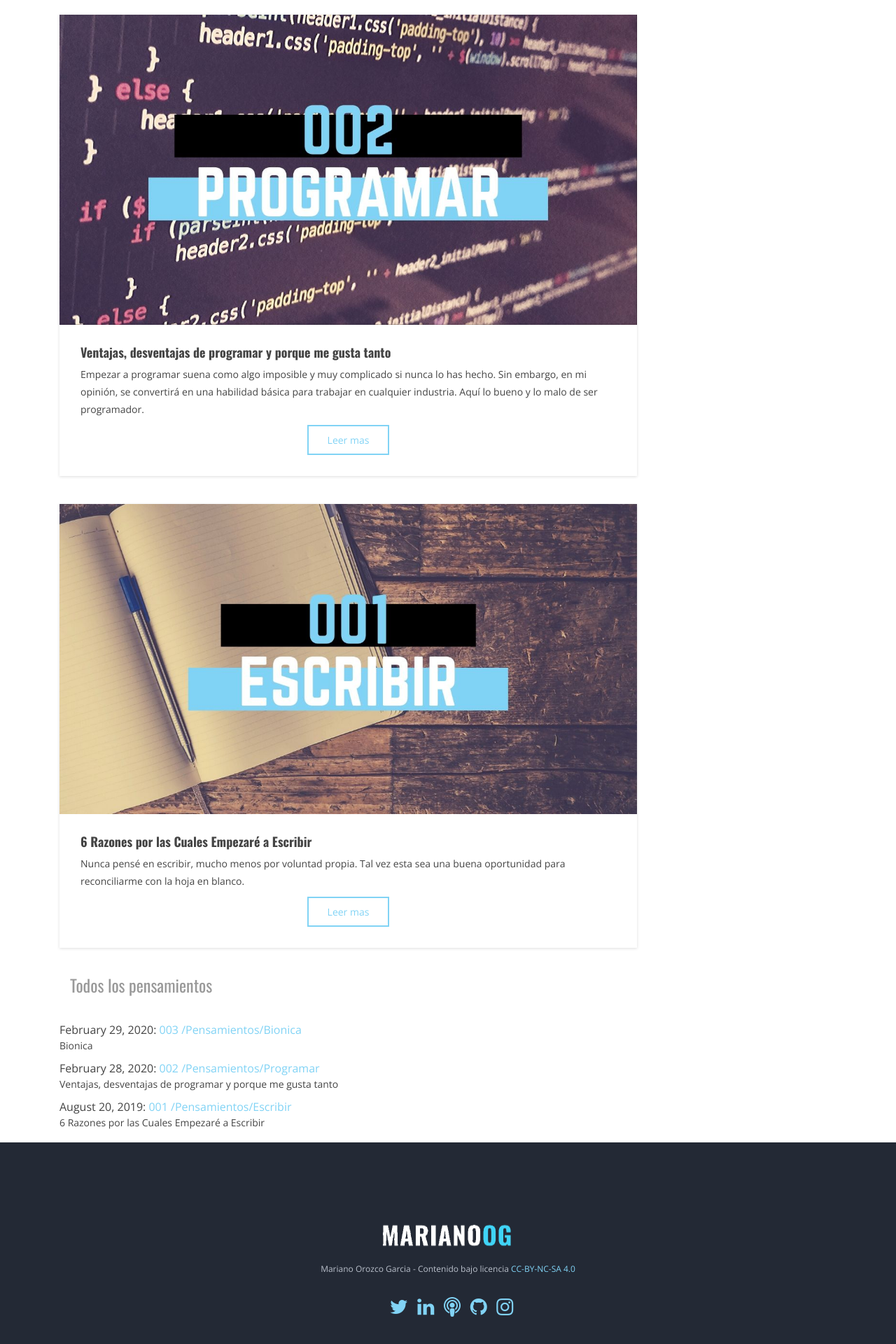
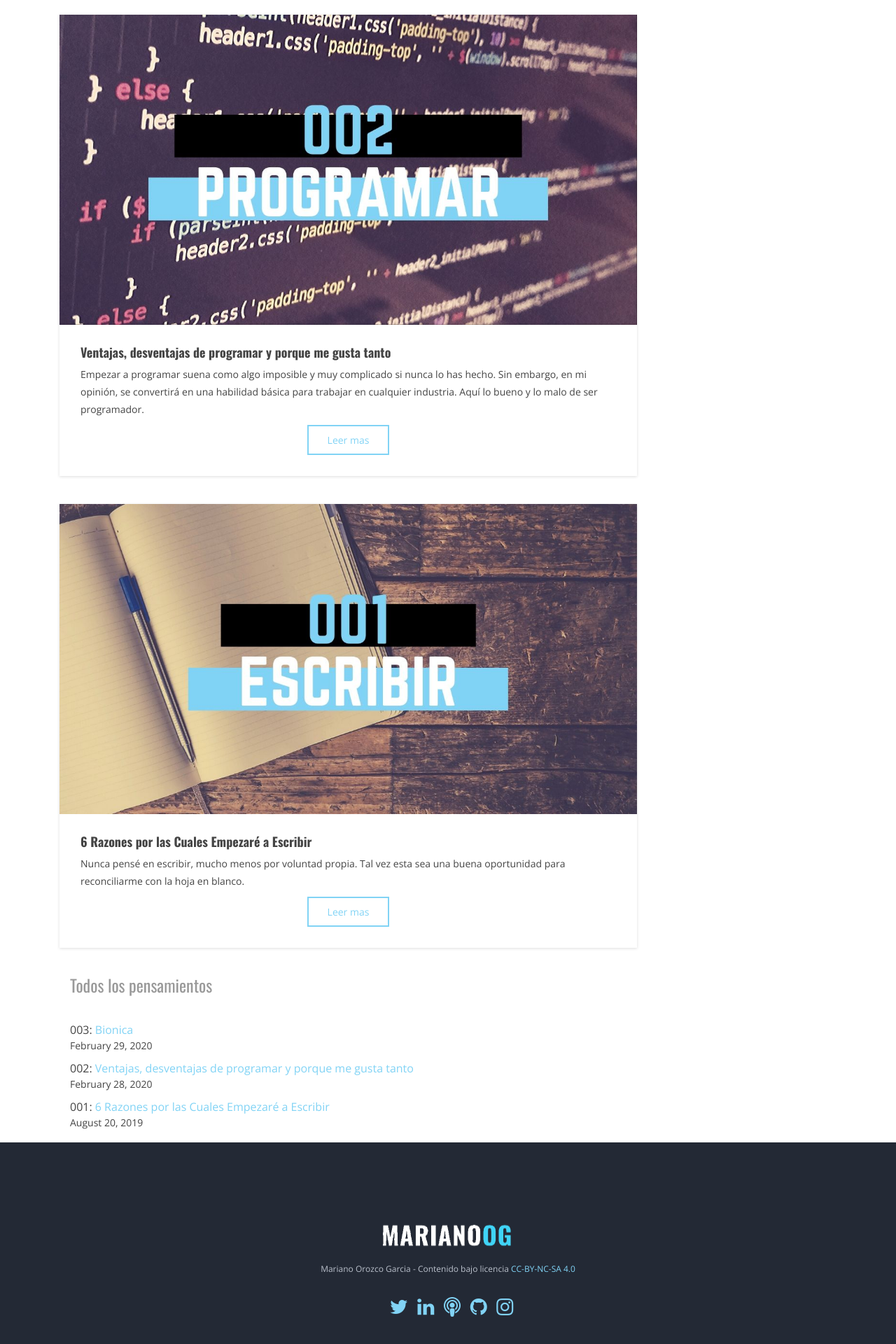
Before and after one commit to MarianoOG/marianoog.github.io, a Jekyll site: the page built from Pensamientos.html, in a window 1280 px wide. Shown: the part 907-2827 px from the top of the page at 70% size. Built offline with Jekyll 4.4.1, drawn with Linux system fonts in a browser that asks for light colours.

Commit message:
different style in post collate

```diff
--- a/Pensamientos.html
+++ b/Pensamientos.html
@@ -29,7 +29,7 @@ canonical: https://marianoog.github.io
 
 <div class="container">
   <h2 class="sub-title space-left">Todos los pensamientos</a></h2>
+
+  {% assign posts_collate = site.posts %}
+  {% include JB/posts_collate %}
 </div>
-
-{% assign posts_collate = site.posts %}
-{% include JB/posts_collate %}
--- a/_includes/JB/posts_collate
+++ b/_includes/JB/posts_collate
@@ -21,9 +21,8 @@ Usage:
     {% endif %}
 
     <li>
-      <span>{{ post.date | date: "%B %e, %Y" }}</span>:
-      <a href="{{ BASE_PATH }}{{ post.url }}">{{ post.cap }} {{post.url}}</a>
-      <p>{{ post.title }}</p>
+      {{ post.cap}}: <a href="{{ BASE_PATH }}{{ post.url }}">{{post.title}}</a>
+      <p><span>{{ post.date | date: "%B %e, %Y" }}</span></p>
     </li>
 
     {% if forloop.last %}
```
